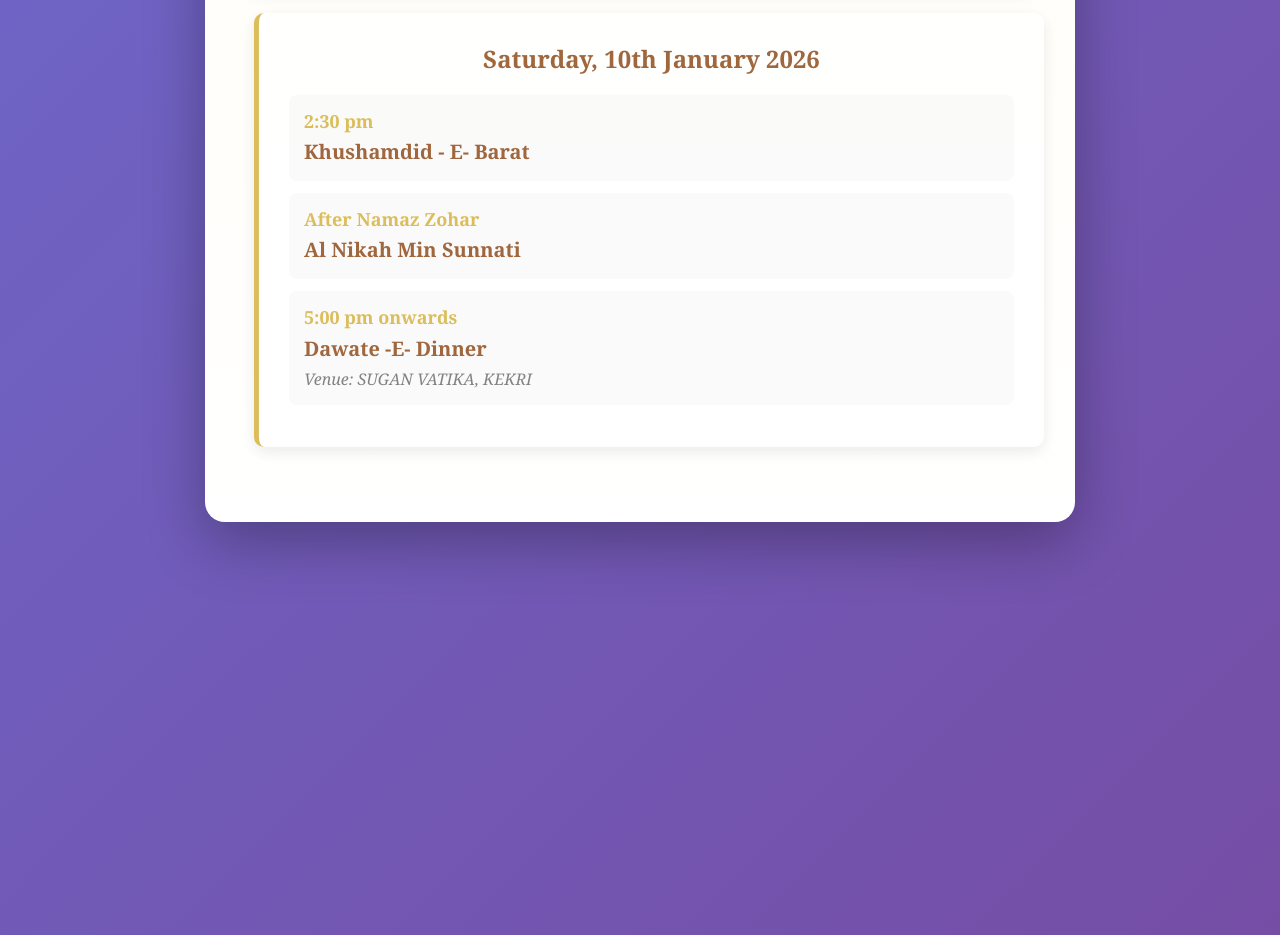
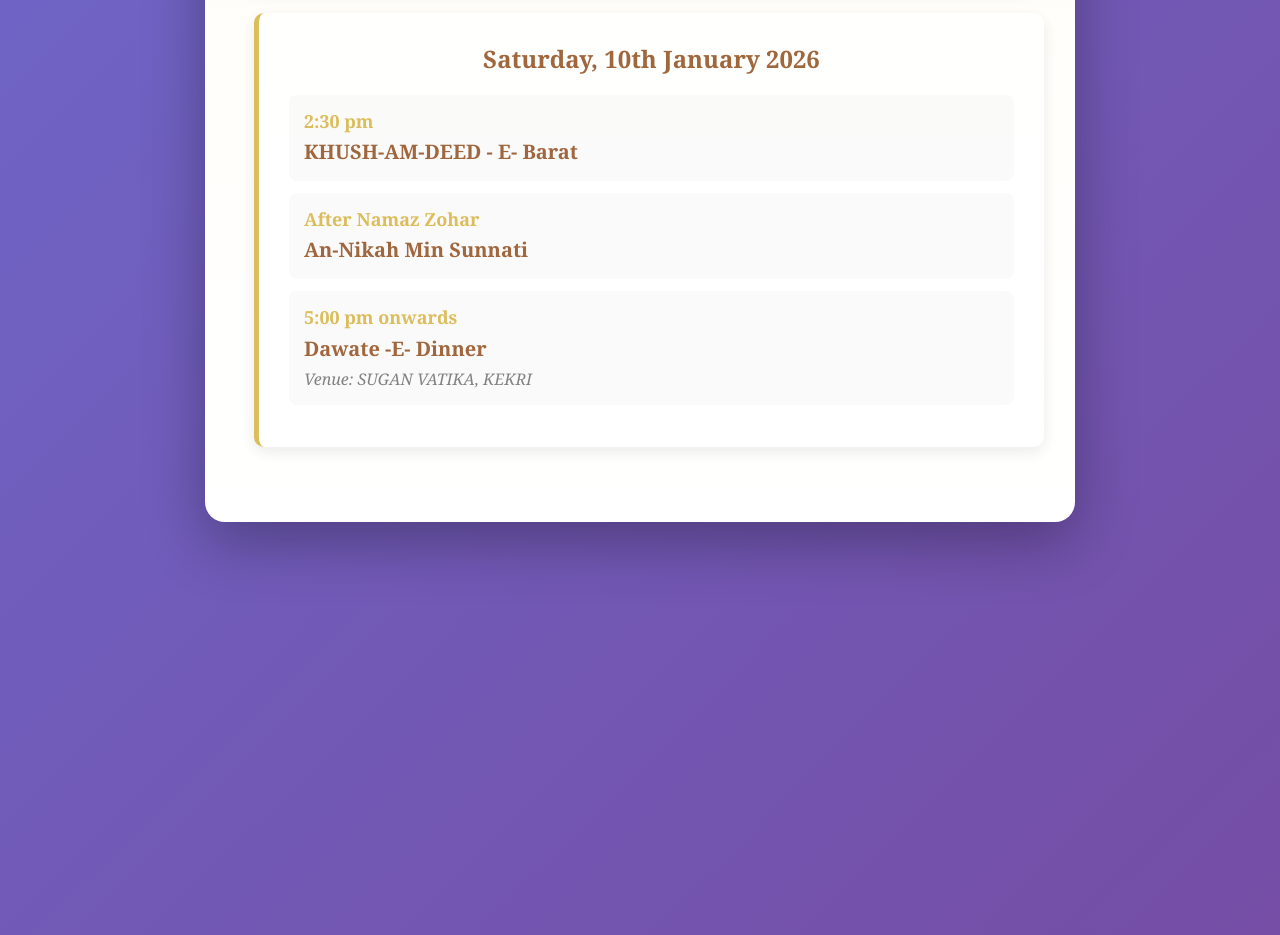
Before and after one commit to amirsohailofficialwork-asow/lubna-wedding, a plain HTML site: page index.html in a window 1280 px wide. Shown: the part 2680-3615 px from the top of the page. Drawn offline with Linux system fonts and the light colour scheme.

Commit message:
Update index.html v5.2

```diff
--- a/index.html
+++ b/index.html
@@ -956,12 +956,12 @@
 
                     <div class="event-item">
                         <div class="event-time">2:30 pm</div>
-                        <div class="event-name">Khushamdid - E- Barat</div>
+                        <div class="event-name">KHUSH-AM-DEED - E- Barat</div>
                     </div>
 
                     <div class="event-item">
                         <div class="event-time">After Namaz Zohar</div>
-                        <div class="event-name">Al Nikah Min Sunnati</div>
+                        <div class="event-name">An-Nikah Min Sunnati</div>
                     </div>
 
                     <div class="event-item">
```
